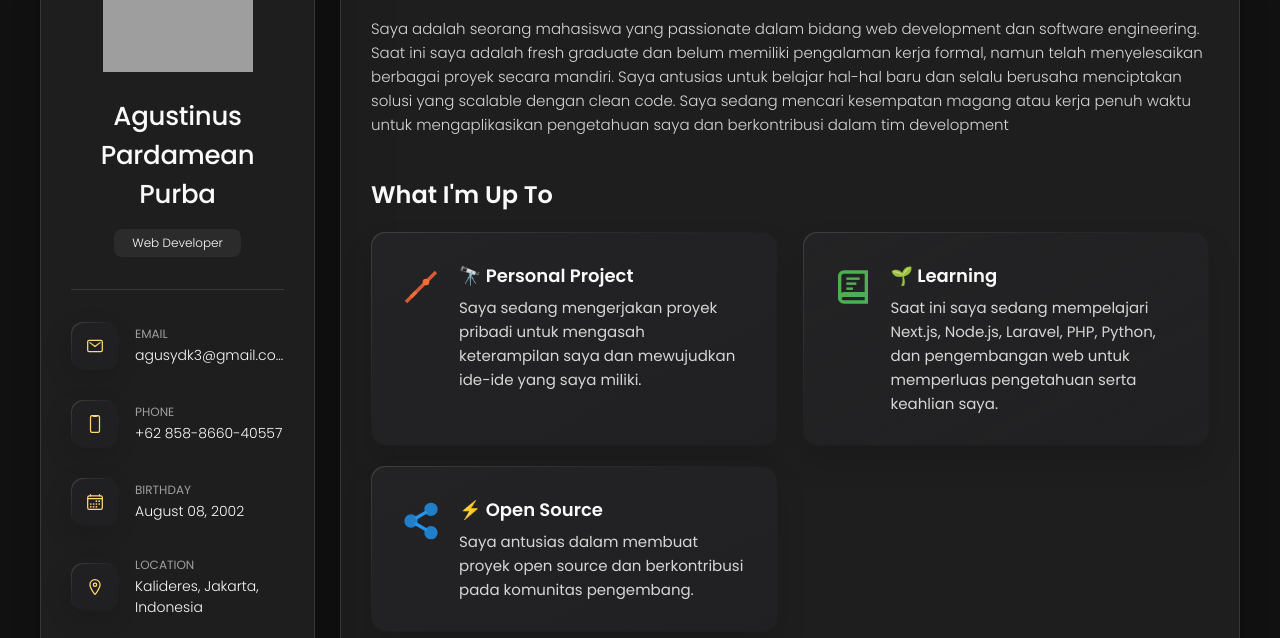
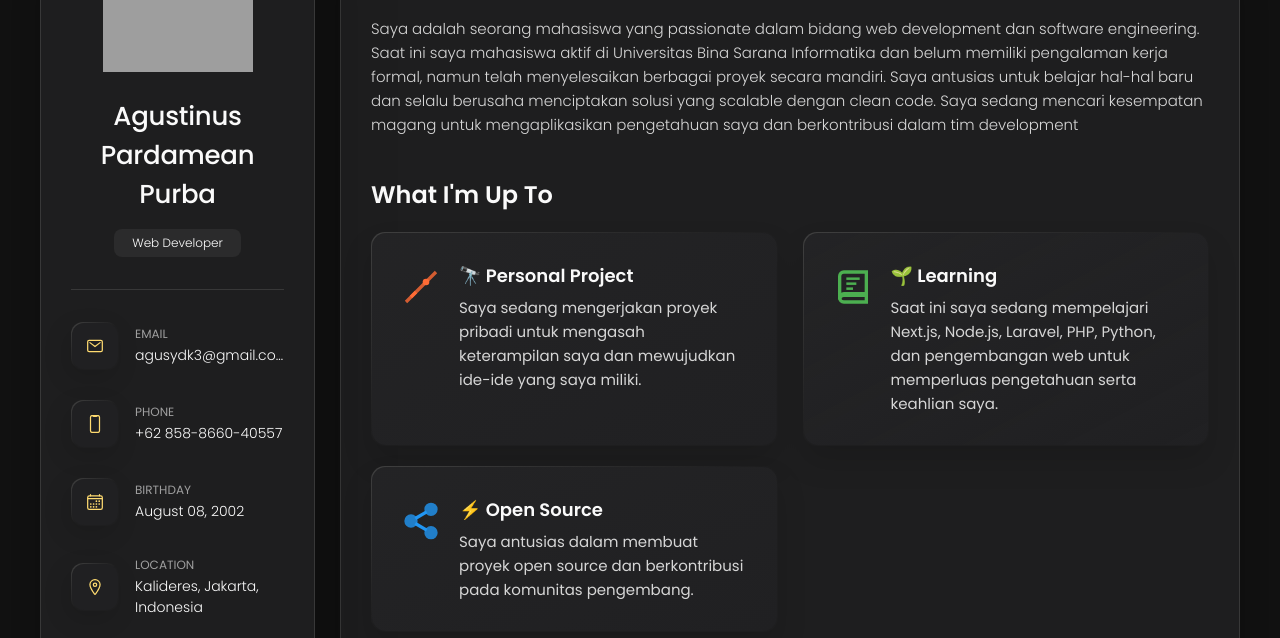
Before and after one commit to chisatosan772/ProtoAgus, a plain HTML site: page index.html in a window 1280 px wide. Shown: the part 162-800 px from the top of the page. Drawn offline with nearby package versions, Linux system fonts and the light colour scheme; grey boxes are pictures that could not be loaded.

Commit message:
Update index.html

```diff
--- a/index.html
+++ b/index.html
@@ -193,9 +193,9 @@
 
         <section class="about-text">
           <p>
-             Saya adalah seorang mahasiswa yang passionate dalam bidang web development dan software engineering. Saat ini saya adalah fresh graduate dan
+             Saya adalah seorang mahasiswa yang passionate dalam bidang web development dan software engineering. Saat ini saya mahasiswa aktif di Universitas Bina Sarana Informatika dan
 			 belum memiliki pengalaman kerja formal, namun telah menyelesaikan berbagai proyek secara mandiri. Saya antusias untuk belajar hal-hal baru
-			 dan selalu berusaha menciptakan solusi yang scalable dengan clean code. Saya sedang mencari kesempatan magang atau kerja penuh waktu untuk
+			 dan selalu berusaha menciptakan solusi yang scalable dengan clean code. Saya sedang mencari kesempatan magang untuk
 			 mengaplikasikan pengetahuan saya dan berkontribusi dalam tim development
           </p>
         </section>
```
